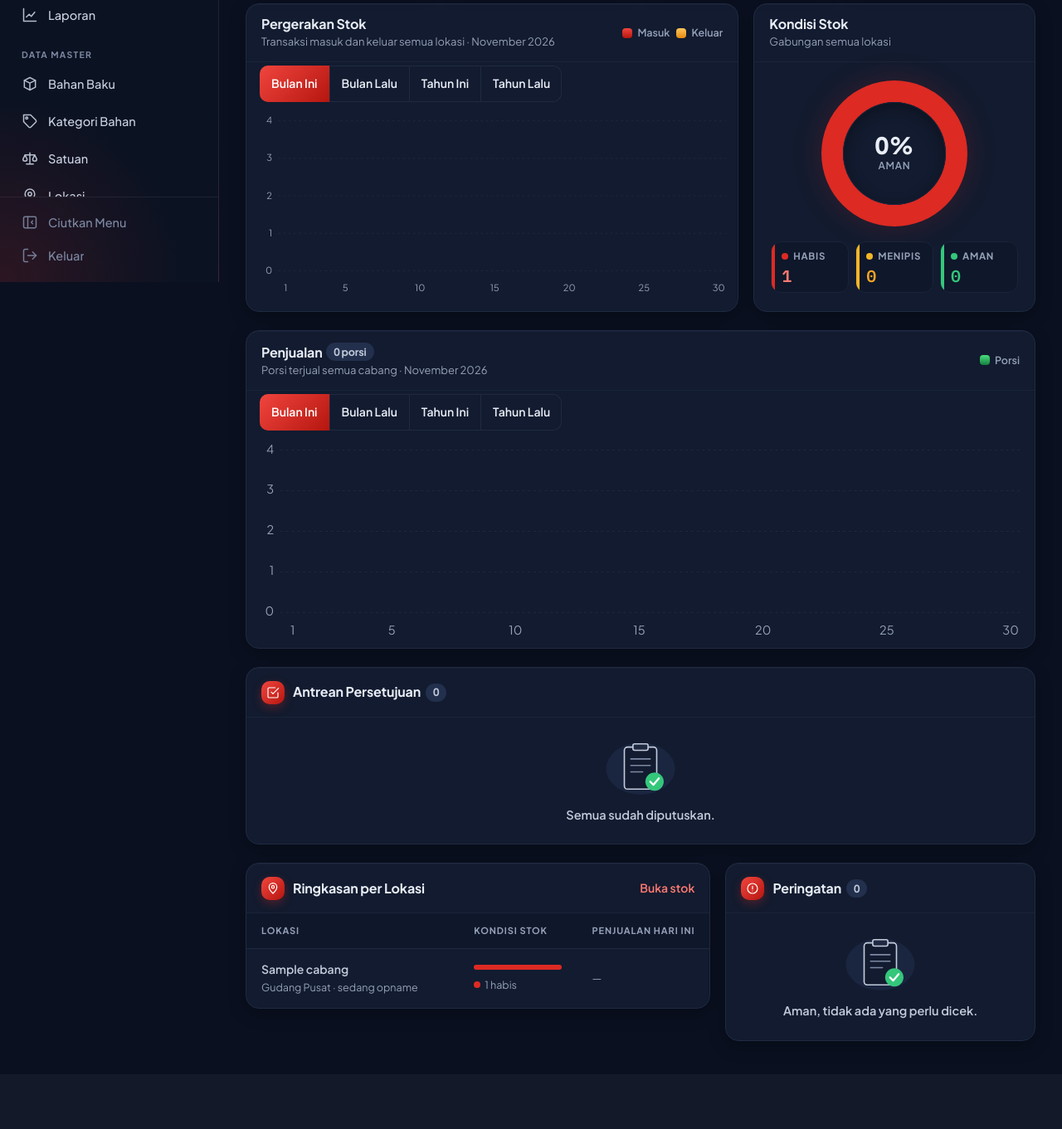
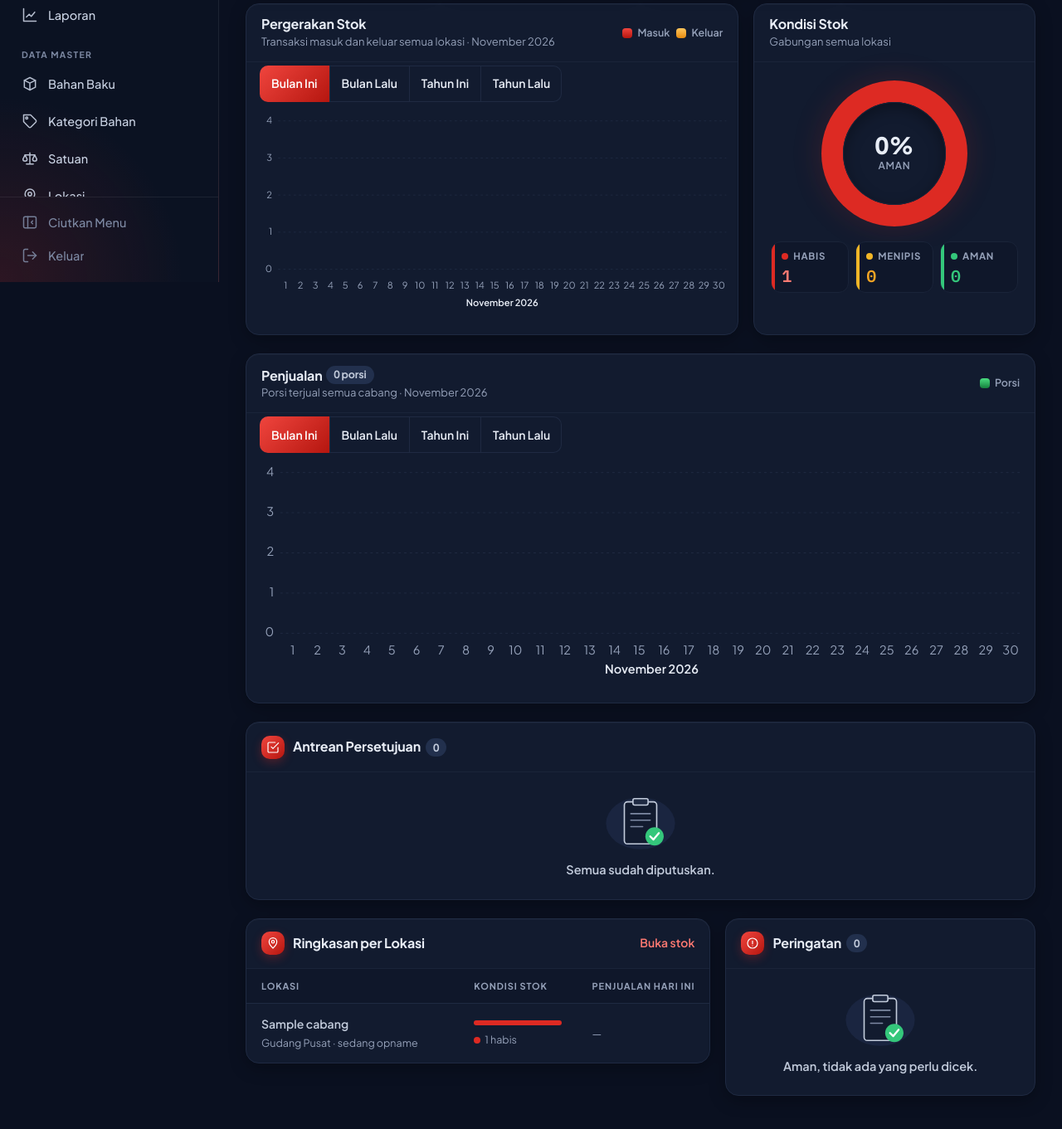
Before and after one commit to evantralala/stokku, a Laravel app: page /admin-utama/dashboard in a window 1280 px wide. Shown: the part 460-1821 px from the top of the page at 83% size. Before the commit the page ends 1722 px from the top, so only its background shows below. Run offline with Laravel 12, Linux system fonts and the light colour scheme; a user stored in the database is signed in; data comes from the database, SQL or seed files in the repository; tables that the repository leaves empty hold one stand-in row (values such as "Sample post"); style sheets or scripts are compiled from the project's sources.

Commit message:
Grafik: semua tanggal tampil dan keterangan bulan/tahun

```diff
--- a/app/Services/GrafikDasborService.php
+++ b/app/Services/GrafikDasborService.php
@@ -42,7 +42,7 @@ class GrafikDasborService
     }
 
     /**
-     * @return list<array{kunci: string, label: string, judul: string, sumbu: bool, masuk: int, keluar: int}>
+     * @return list<array{kunci: string, label: string, judul: string, turun: bool, masuk: int, keluar: int}>
      */
     public function pergerakan(?Cabang $lokasi, string $periode): array
     {
@@ -71,7 +71,7 @@ class GrafikDasborService
 
     /**
      * @param  Cabang|null  $lokasi  null = semua cabang
-     * @return list<array{kunci: string, label: string, judul: string, sumbu: bool, porsi: int}>
+     * @return list<array{kunci: string, label: string, judul: string, turun: bool, porsi: int}>
      */
     public function penjualan(?Cabang $lokasi, string $periode): array
     {
@@ -108,7 +108,10 @@ class GrafikDasborService
         };
     }
 
-    /** Satu isian kosong per hari (label tanggal; sumbu: 1, 5, 10, …) atau per bulan (label nama bulan). */
+    /**
+     * Satu isian kosong per hari (label tanggal) atau per bulan (label nama bulan).
+     * turun: label tanggal genap yang diturunkan satu baris di layar sempit supaya tidak bertumpuk.
+     */
     private function kerangka(Carbon $awal, Carbon $akhir, bool $perHari, array $nol): array
     {
         $hasil = [];
@@ -118,7 +121,7 @@ class GrafikDasborService
                 'kunci' => $t->format($perHari ? 'Y-m-d' : 'Y-m'),
                 'label' => $perHari ? (string) $t->day : $t->translatedFormat('M'),
                 'judul' => $perHari ? $t->translatedFormat('l, j M Y') : $t->translatedFormat('F Y'),
-                'sumbu' => ! $perHari || $t->day === 1 || $t->day % 5 === 0,
+                'turun' => $perHari && $t->day % 2 === 0,
             ] + $nol;
         }
 
--- a/resources/css/halaman/dashboard.css
+++ b/resources/css/halaman/dashboard.css
@@ -233,6 +233,8 @@
     .grafik-batang { display: block; width: 100%; height: auto; overflow: visible; }
     .grafik-garis { stroke: var(--color-garis); stroke-width: 1; stroke-dasharray: 3 4; }
     .grafik-sumbu { fill: var(--color-hai); font-family: var(--font-sans); font-size: 21px; }
+    .grafik-sumbu-turun { transform: translateY(24px); }
+    .grafik-keterangan { fill: var(--color-sumi); font-weight: 600; }
     .batang-masuk { fill: url(#gradasi-batang-masuk); }
     .batang-keluar { fill: url(#gradasi-batang-keluar); }
     .grafik-batang rect {
@@ -359,6 +361,8 @@
     @media (min-width: 640px) {
         .grafik-sumbu { font-size: 14px; }
         .grafik-lebar .grafik-sumbu { font-size: 18px; }
+        .grafik-sumbu-turun { transform: none; }
+        .grafik-keterangan { transform: translateY(-24px); }
         .sapaan { padding: 24px 26px; }
         .sapaan-judul { font-size: 25px; }
         .tombol-cepat-grid { gap: 16px; }
--- a/resources/views/components/grafik/batang.blade.php
+++ b/resources/views/components/grafik/batang.blade.php
@@ -1,18 +1,19 @@
 {{--
     Grafik batang SVG tanpa JavaScript, dipakai grafik pergerakan dan penjualan.
-    Prop: data (list ['label', 'judul', 'sumbu' (label tampil di bawah batang), lalu angka per seri]),
+    Prop: data (list ['label', 'judul', 'turun' (label diturunkan satu baris di layar sempit), lalu angka per seri]),
           seri ([kunci => [label, kelas batang]]), ringkas (keterangan untuk pembaca layar), judulTabel,
+          keterangan (judul sumbu bawah, mis. "November 2026"),
           lebar (lebar gambar; 960 untuk grafik selebar halaman supaya tidak terlalu tinggi di laptop).
     Angka yang sama tersedia sebagai tabel tersembunyi untuk pembaca layar.
 --}}
-@props(['data', 'seri', 'ringkas', 'judulTabel' => 'Rincian grafik', 'lebar' => 640])
+@props(['data', 'seri', 'ringkas', 'judulTabel' => 'Rincian grafik', 'keterangan' => null, 'lebar' => 640])
 
 @php
     $tertinggi = max(1, ...array_map(fn ($b) => max(array_map(fn ($k) => $b[$k], array_keys($seri))), $data));
     $langkah = max(1, (int) ceil($tertinggi / 4));
     $langkah = $langkah > 5 ? (int) (ceil($langkah / 5) * 5) : $langkah;
     $puncak = $langkah * 4;
-    [$tinggi, $bawah, $atas] = [250, 36, 12];
+    [$tinggi, $bawah, $atas] = [290, 78, 12];
     $huruf = $lebar > 640 ? 15 : 12;
     $kiri = max(36, 16 + $huruf * mb_strlen(\App\Support\Angka::tampil($puncak)));
     $ruang = ($lebar - $kiri) / max(1, count($data));
@@ -51,10 +52,11 @@
             <rect class="{{ $seri[$k][1] }}" x="{{ round($mulai + $j * ($batang + $jarak), 1) }}" y="{{ $y($b[$k]) }}" width="{{ round($batang, 1) }}"
                   height="{{ round($tinggi - $bawah - $y($b[$k]), 1) }}" rx="{{ $batang > 10 ? 4 : 2 }}"><title>{{ $b['judul'] }}: {{ \App\Support\Angka::tampil($b[$k]) }} {{ mb_strtolower($seri[$k][0]) }}</title></rect>
         @endforeach
-        @if ($b['sumbu'])
-            <text class="grafik-sumbu" x="{{ round($tengah, 1) }}" y="{{ $tinggi - 8 }}" text-anchor="middle">{{ $b['label'] }}</text>
-        @endif
+        <text @class(['grafik-sumbu', 'grafik-sumbu-turun' => $b['turun']]) x="{{ round($tengah, 1) }}" y="{{ $tinggi - $bawah + 26 }}" text-anchor="middle">{{ $b['label'] }}</text>
     @endforeach
+    @if ($keterangan)
+        <text class="grafik-sumbu grafik-keterangan" x="{{ round($kiri + ($lebar - $kiri) / 2, 1) }}" y="{{ $tinggi - 4 }}" text-anchor="middle">{{ $keterangan }}</text>
+    @endif
 </svg>
 
 <div class="tersembunyi">
--- a/resources/views/components/grafik/penjualan.blade.php
+++ b/resources/views/components/grafik/penjualan.blade.php
@@ -47,7 +47,7 @@
         <div class="grafik-badan {{ $kelas }}">
             <x-grafik.batang :data="$data" :seri="['porsi' => ['Porsi', 'batang-porsi']]"
                              :ringkas="'Penjualan '.$layanan::keterangan($periode).': '.$total.' porsi'"
-                             judul-tabel="Porsi terjual" :lebar="$lebar" />
+                             judul-tabel="Porsi terjual" :keterangan="$layanan::keterangan($periode)" :lebar="$lebar" />
         </div>
     @endforeach
 </section>
--- a/resources/views/components/grafik/pergerakan.blade.php
+++ b/resources/views/components/grafik/pergerakan.blade.php
@@ -32,6 +32,6 @@
     <div class="grafik-badan">
         <x-grafik.batang :data="$data" :seri="['masuk' => ['Masuk', 'batang-masuk'], 'keluar' => ['Keluar', 'batang-keluar']]"
                          :ringkas="'Transaksi '.$layanan::keterangan($periode).': '.$totalMasuk.' masuk, '.$totalKeluar.' keluar'"
-                         judul-tabel="Transaksi stok masuk dan keluar" />
+                         judul-tabel="Transaksi stok masuk dan keluar" :keterangan="$layanan::keterangan($periode)" />
     </div>
 </section>
```
Also changed, not shown: tests/Feature/GrafikDasborTest.php (+5 -0 lines).
